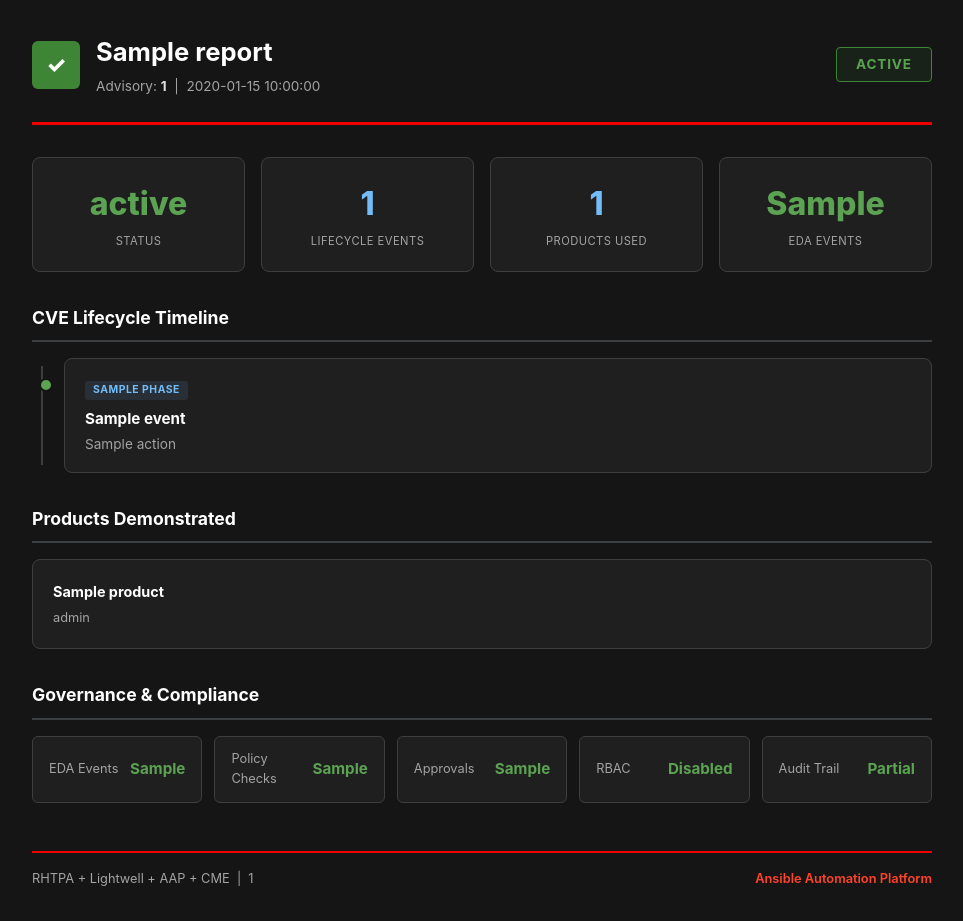
After one commit to nmartins0611/lightwell-patch-to-production, a Flask app: template templates/final_report.html.j2 in a window 1280 px wide. The commit adds this page. Shown: the whole page, without its empty margins (158-1121 px from the left). Run offline with Flask 3, Linux system fonts and the light colour scheme; the template is opened without the code that fills it: most values are stand-ins (such as "Sample title", 1, 10 or a date in 2020).

Commit message:
fix close_loop report publishing and add final lifecycle HTML report
Replace delegated copy with a separate builders play for report
publishing. Add HTML template for the CVE lifecycle final report
with timeline, products, and governance sections. Update index
page to recognise the final report type.

```diff
--- /dev/null
+++ b/templates/final_report.html.j2
@@ -0,0 +1,225 @@
+<!DOCTYPE html>
+<html lang="en">
+<head>
+<meta charset="UTF-8">
+<meta name="viewport" content="width=device-width, initial-scale=1.0">
+<title>CVE Lifecycle Report — {{ report.cve_id }}</title>
+<style>
+  :root {
+    --rh-red: #ee0000;
+    --rh-red-dark: #a30000;
+    --rh-red-light: #ff442b;
+    --bg: #151515;
+    --surface: #1f1f1f;
+    --surface-raised: #292929;
+    --border: #3c3f42;
+    --text: #e0e0e0;
+    --text-secondary: #a3a3a3;
+    --pass: #3e8635;
+    --pass-light: #5ba352;
+    --pass-bg: rgba(62, 134, 53, 0.12);
+    --fail: #c9190b;
+    --fail-light: #f56e6e;
+    --warn: #f0ab00;
+    --warn-bg: rgba(240, 171, 0, 0.10);
+    --accent: #73bcf7;
+    --font: 'Red Hat Display', 'Red Hat Text', -apple-system, BlinkMacSystemFont, 'Segoe UI', Roboto, sans-serif;
+  }
+  * { box-sizing: border-box; margin: 0; padding: 0; }
+  body {
+    font-family: var(--font);
+    background: var(--bg);
+    color: var(--text);
+    padding: 2rem;
+    line-height: 1.6;
+  }
+  .container { max-width: 900px; margin: 0 auto; }
+
+  header {
+    display: flex; align-items: center; gap: 1rem;
+    margin-bottom: 2rem; padding-bottom: 1.5rem;
+    border-bottom: 3px solid var(--rh-red);
+  }
+  .logo {
+    width: 48px; height: 48px; background: var(--pass);
+    border-radius: 6px; display: flex; align-items: center; justify-content: center;
+    font-weight: 800; font-size: 1.4rem; color: white; flex-shrink: 0;
+  }
+  .header-text h1 { font-size: 1.6rem; font-weight: 700; color: #fff; }
+  .header-meta { color: var(--text-secondary); font-size: 0.85rem; margin-top: 0.2rem; }
+  .header-meta strong { color: var(--text); }
+
+  .resolved-badge {
+    display: inline-block; padding: 0.35rem 1.2rem; border-radius: 4px;
+    font-size: 0.85rem; font-weight: 700; text-transform: uppercase;
+    letter-spacing: 0.06em; margin-left: auto;
+    background: var(--pass-bg); color: var(--pass-light); border: 1px solid var(--pass);
+  }
+
+  .summary-cards {
+    display: grid; grid-template-columns: repeat(auto-fit, minmax(160px, 1fr));
+    gap: 1rem; margin-bottom: 2rem;
+  }
+  .stat {
+    background: var(--surface); border: 1px solid var(--border);
+    border-radius: 8px; padding: 1.25rem; text-align: center;
+  }
+  .stat .value { font-size: 2rem; font-weight: 800; }
+  .stat .label {
+    color: var(--text-secondary); font-size: 0.7rem; margin-top: 0.25rem;
+    text-transform: uppercase; letter-spacing: 0.04em;
+  }
+  .stat.pass .value { color: var(--pass-light); }
+  .stat.accent .value { color: var(--accent); }
+
+  .section-title {
+    font-size: 1.1rem; font-weight: 700; margin: 2rem 0 1rem;
+    padding-bottom: 0.5rem; border-bottom: 2px solid var(--border); color: #fff;
+  }
+
+  .timeline {
+    position: relative; padding-left: 2rem; margin-bottom: 2rem;
+  }
+  .timeline::before {
+    content: ''; position: absolute; left: 0.55rem; top: 0.5rem; bottom: 0.5rem;
+    width: 2px; background: var(--border);
+  }
+  .timeline-item {
+    position: relative; margin-bottom: 1.25rem;
+    background: var(--surface); border: 1px solid var(--border);
+    border-radius: 8px; padding: 1rem 1.25rem;
+  }
+  .timeline-item::before {
+    content: ''; position: absolute; left: -1.65rem; top: 1.2rem;
+    width: 10px; height: 10px; border-radius: 50%;
+    background: var(--pass-light); border: 2px solid var(--bg);
+  }
+  .timeline-item .phase-tag {
+    display: inline-block; padding: 0.1rem 0.5rem; border-radius: 3px;
+    font-size: 0.65rem; font-weight: 700; text-transform: uppercase;
+    letter-spacing: 0.05em; margin-bottom: 0.4rem;
+    background: rgba(115,188,247,0.1); color: var(--accent);
+  }
+  .timeline-item .event-name {
+    font-weight: 700; color: #fff; font-size: 0.95rem; margin-bottom: 0.2rem;
+  }
+  .timeline-item .event-action {
+    font-size: 0.85rem; color: var(--text-secondary);
+  }
+
+  .products-grid {
+    display: grid; grid-template-columns: repeat(auto-fit, minmax(200px, 1fr));
+    gap: 1rem; margin-bottom: 2rem;
+  }
+  .product-card {
+    background: var(--surface); border: 1px solid var(--border);
+    border-radius: 8px; padding: 1.25rem;
+  }
+  .product-card h4 { font-size: 0.9rem; font-weight: 700; color: #fff; margin-bottom: 0.3rem; }
+  .product-card p { font-size: 0.8rem; color: var(--text-secondary); }
+
+  .governance-grid {
+    display: grid; grid-template-columns: repeat(auto-fit, minmax(140px, 1fr));
+    gap: 0.75rem; margin-bottom: 2rem;
+  }
+  .gov-item {
+    background: var(--surface); border: 1px solid var(--border);
+    border-radius: 6px; padding: 0.75rem 1rem;
+    display: flex; justify-content: space-between; align-items: center;
+  }
+  .gov-item .gov-label { font-size: 0.8rem; color: var(--text-secondary); }
+  .gov-item .gov-value { font-size: 0.95rem; font-weight: 700; color: var(--pass-light); }
+
+  footer {
+    margin-top: 3rem; padding-top: 1rem; border-top: 2px solid var(--rh-red);
+    color: var(--text-secondary); font-size: 0.8rem;
+    display: flex; justify-content: space-between; align-items: center;
+  }
+  footer .powered { color: var(--rh-red-light); font-weight: 600; }
+</style>
+</head>
+<body>
+<div class="container">
+  <header>
+    <div class="logo">&#10003;</div>
+    <div class="header-text">
+      <h1>{{ report.title }}</h1>
+      <div class="header-meta">
+        Advisory: <strong>{{ report.advisory_id }}</strong>
+        &nbsp;|&nbsp; {{ report.timestamp }}
+      </div>
+    </div>
+    <span class="resolved-badge">{{ report.status }}</span>
+  </header>
+
+  <div class="summary-cards">
+    <div class="stat pass">
+      <div class="value">{{ report.status }}</div>
+      <div class="label">Status</div>
+    </div>
+    <div class="stat accent">
+      <div class="value">{{ report.timeline | length }}</div>
+      <div class="label">Lifecycle Events</div>
+    </div>
+    <div class="stat accent">
+      <div class="value">{{ report.products_demonstrated | length }}</div>
+      <div class="label">Products Used</div>
+    </div>
+    <div class="stat pass">
+      <div class="value">{{ report.governance.eda_events_processed }}</div>
+      <div class="label">EDA Events</div>
+    </div>
+  </div>
+
+  <div class="section-title">CVE Lifecycle Timeline</div>
+  <div class="timeline">
+{% for event in report.timeline %}
+    <div class="timeline-item">
+      <span class="phase-tag">{{ event.phase }}</span>
+      <div class="event-name">{{ event.event }}</div>
+      <div class="event-action">{{ event.action }}</div>
+    </div>
+{% endfor %}
+  </div>
+
+  <div class="section-title">Products Demonstrated</div>
+  <div class="products-grid">
+{% for product in report.products_demonstrated %}
+    <div class="product-card">
+      <h4>{{ product.name }}</h4>
+      <p>{{ product.role }}</p>
+    </div>
+{% endfor %}
+  </div>
+
+  <div class="section-title">Governance &amp; Compliance</div>
+  <div class="governance-grid">
+    <div class="gov-item">
+      <span class="gov-label">EDA Events</span>
+      <span class="gov-value">{{ report.governance.eda_events_processed }}</span>
+    </div>
+    <div class="gov-item">
+      <span class="gov-label">Policy Checks</span>
+      <span class="gov-value">{{ report.governance.opa_policy_checks }}</span>
+    </div>
+    <div class="gov-item">
+      <span class="gov-label">Approvals</span>
+      <span class="gov-value">{{ report.governance.approval_gates }}</span>
+    </div>
+    <div class="gov-item">
+      <span class="gov-label">RBAC</span>
+      <span class="gov-value">{{ 'Enforced' if report.governance.rbac_enforced else 'Disabled' }}</span>
+    </div>
+    <div class="gov-item">
+      <span class="gov-label">Audit Trail</span>
+      <span class="gov-value">{{ 'Complete' if report.audit_trail_complete else 'Partial' }}</span>
+    </div>
+  </div>
+
+  <footer>
+    <span>RHTPA + Lightwell + AAP + CME &nbsp;|&nbsp; {{ report.cve_id }}</span>
+    <span class="powered">Ansible Automation Platform</span>
+  </footer>
+</div>
+</body>
+</html>
--- a/templates/report_index.html
+++ b/templates/report_index.html
@@ -177,6 +177,12 @@
       desc: 'Control profile and baseline posture snapshot before remediation',
       type: 'state',
       typeLabel: 'State'
+    },
+    'final-report': {
+      title: 'CVE Lifecycle Report',
+      desc: 'Full lifecycle summary — disclosure through resolution with audit trail',
+      type: 'posture',
+      typeLabel: 'Final'
     }
   };
 
```
Also changed, not shown: playbooks/close_loop.yml (+34 -9 lines).
